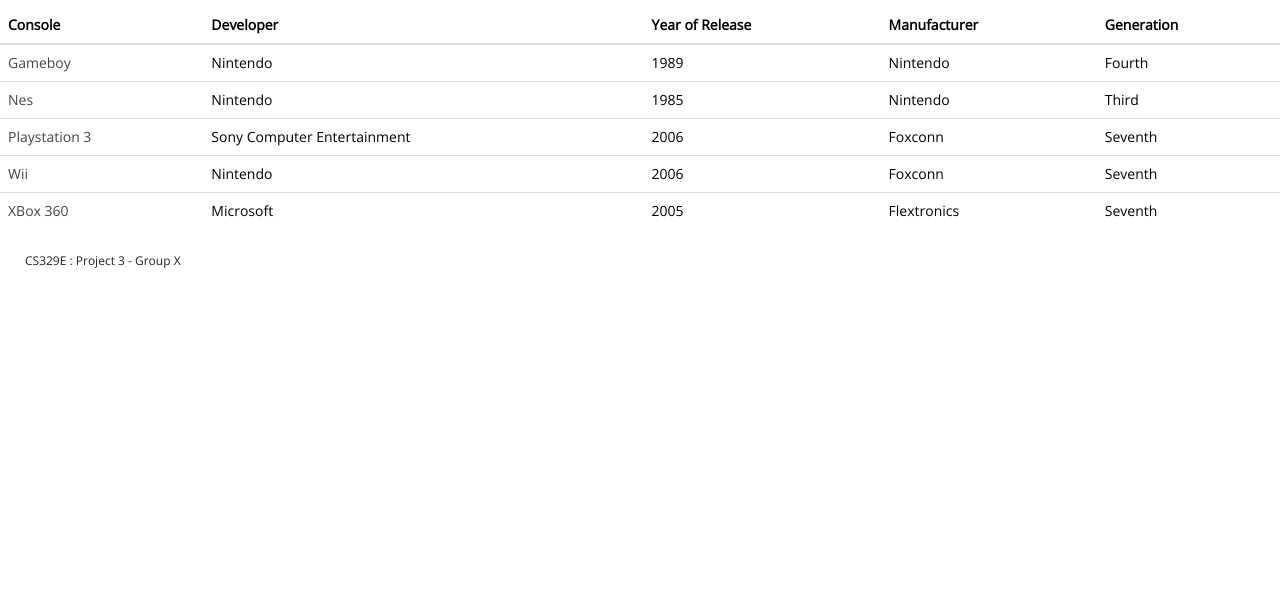
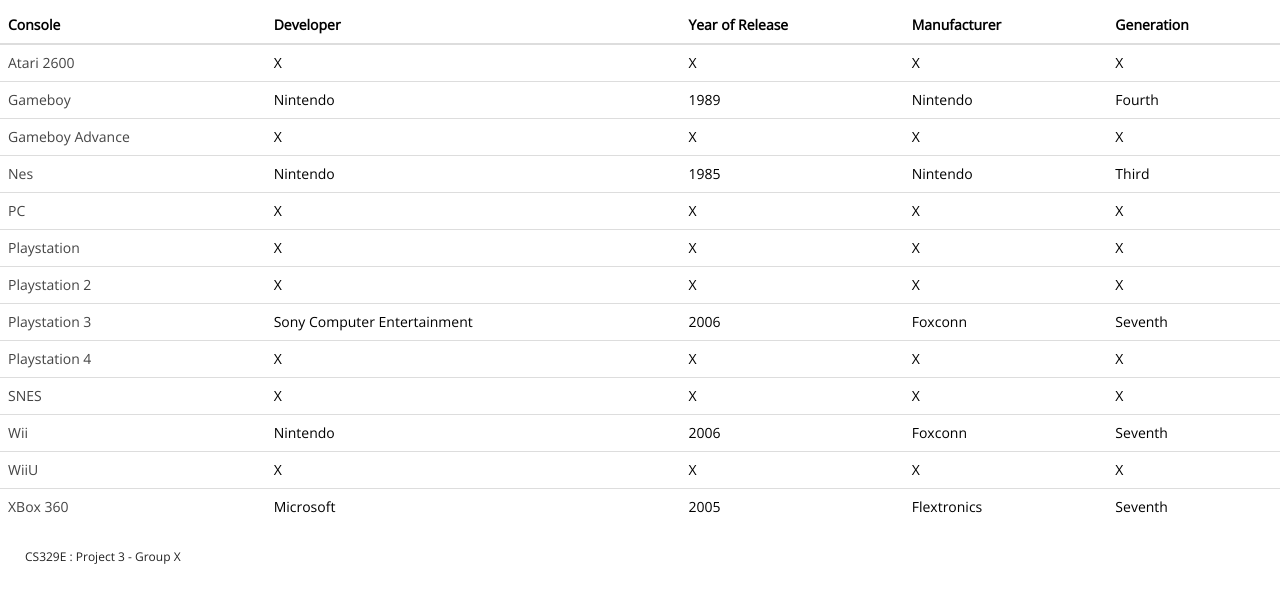
Before and after one commit to iShinta/iShinta.github.io, a plain HTML site: page platforms.html in a window 1280 px wide. Shown: the part 327-916 px from the top of the page. Before the commit the page ends 800 px from the top, so only its background shows below. Drawn offline with nearby package versions, Linux system fonts and the light colour scheme.

Commit message:
Added new Platform Instances

```diff
--- a/platforms.html
+++ b/platforms.html
@@ -37,11 +37,25 @@
       </thead>
       <tbody>
         <tr>
+          <td> <a href="">Atari 2600</a> </td>
+          <td> X </td>
+          <td> X </td>
+          <td> X </td>
+          <td> X </td>
+        </tr>
+        <tr>
           <td> <a href="platforms/gb.html">Gameboy</a> </td>
           <td> Nintendo </td>
           <td> 1989 </td>
           <td> Nintendo </td>
           <td> Fourth </td>
+        </tr>
+        <tr>
+          <td> <a href="">Gameboy Advance</a> </td>
+          <td> X </td>
+          <td> X </td>
+          <td> X </td>
+          <td> X </td>
         </tr>
         <tr>
           <td> <a href="platforms/nes.html">Nes</a> </td>
@@ -51,6 +65,27 @@
           <td> Third </td>
         </tr>
         <tr>
+          <td> <a href="">PC</a> </td>
+          <td> X </td>
+          <td> X </td>
+          <td> X </td>
+          <td> X </td>
+        </tr>
+        <tr>
+          <td> <a href="">Playstation</a> </td>
+          <td> X </td>
+          <td> X </td>
+          <td> X </td>
+          <td> X </td>
+        </tr>
+        <tr>
+          <td> <a href="">Playstation 2</a> </td>
+          <td> X </td>
+          <td> X </td>
+          <td> X </td>
+          <td> X </td>
+        </tr>
+        <tr>
           <td> <a href="platforms/ps3.html">Playstation 3</a> </td>
           <td> Sony Computer Entertainment </td>
           <td> 2006 </td>
@@ -58,11 +93,32 @@
           <td> Seventh </td>
         </tr>
         <tr>
+          <td> <a href="">Playstation 4</a> </td>
+          <td> X </td>
+          <td> X </td>
+          <td> X </td>
+          <td> X </td>
+        </tr>
+        <tr>
+          <td> <a href="">SNES</a> </td>
+          <td> X </td>
+          <td> X </td>
+          <td> X </td>
+          <td> X </td>
+        </tr>
+        <tr>
           <td> <a href="platforms/wii.html">Wii</a> </td>
           <td> Nintendo </td>
           <td> 2006 </td>
           <td> Foxconn </td>
           <td> Seventh </td>
+        </tr>
+        <tr>
+          <td> <a href="">WiiU</a> </td>
+          <td> X </td>
+          <td> X </td>
+          <td> X </td>
+          <td> X </td>
         </tr>
         <tr>
           <td> <a href="platforms/x360.html">XBox 360</a> </td>
```
